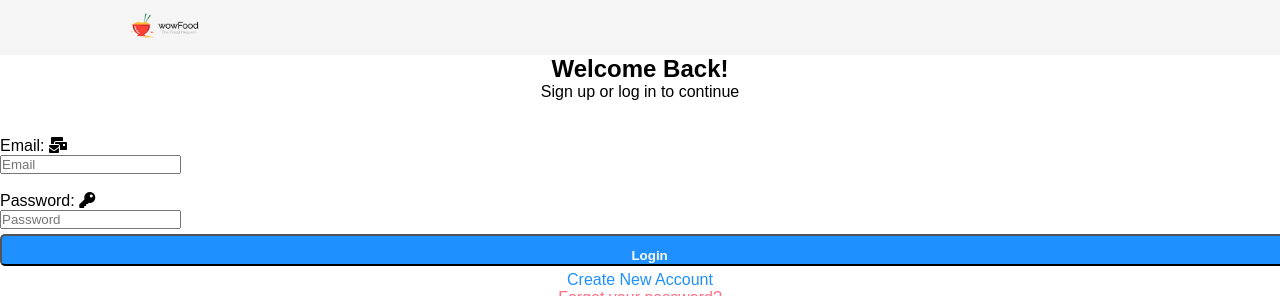
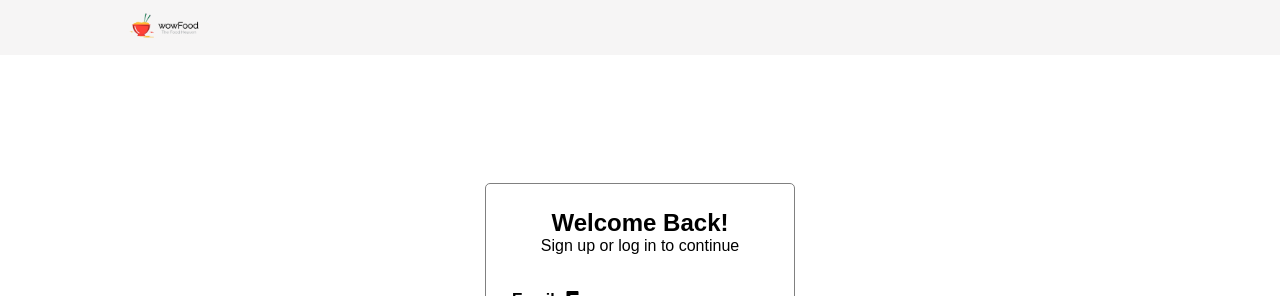
Before and after one commit to Hannan84/Food_Order, a PHP site: page /user_login.php in a window 1280 px wide. Shown: the top 296 px of the page. Run offline with PHP 8.4, Linux system fonts and the light colour scheme; some libraries are stand-ins or nearby versions.

Commit message:
modified style to user_login.php file

```diff
--- a/user_login.php
+++ b/user_login.php
@@ -36,7 +36,7 @@ if (isset($_POST['submit'])){
 </section>
 <!-- Navbar Section Ends Here -->
 
-<div class="login">
+<div class="form-container">
     <h3 class="text-center">Welcome Back!</h3>
     <p class="text-center">Sign up or log in to continue</p>
     <br>
@@ -73,14 +73,14 @@ if (isset($_POST['submit'])){
 
     <form action="" method="post">
         <br>
-        <div class="form-group">
+        <div class="order-label">
             <label for="Email"">Email: <i class="fas fa-mail-bulk"></i></label><br>
-            <input required type="text" class="form-control" name="email" placeholder="Email">
+            <input required type="text" class="input-responsive" name="email" placeholder="Email">
         </div>
         <br>
-        <div class="form-group">
+        <div class="order-label">
             <label for="Password"">Password: <i class="fas fa-key"></i></label><br>
-            <input required type="password" class="form-control" name="password" placeholder="Password">
+            <input required type="password" class="input-responsive" name="password" placeholder="Password">
         </div>
         <button type="submit" name="submit" class="btn-primary-login">Login</button>
         <div class="text-center margin-top">
```
